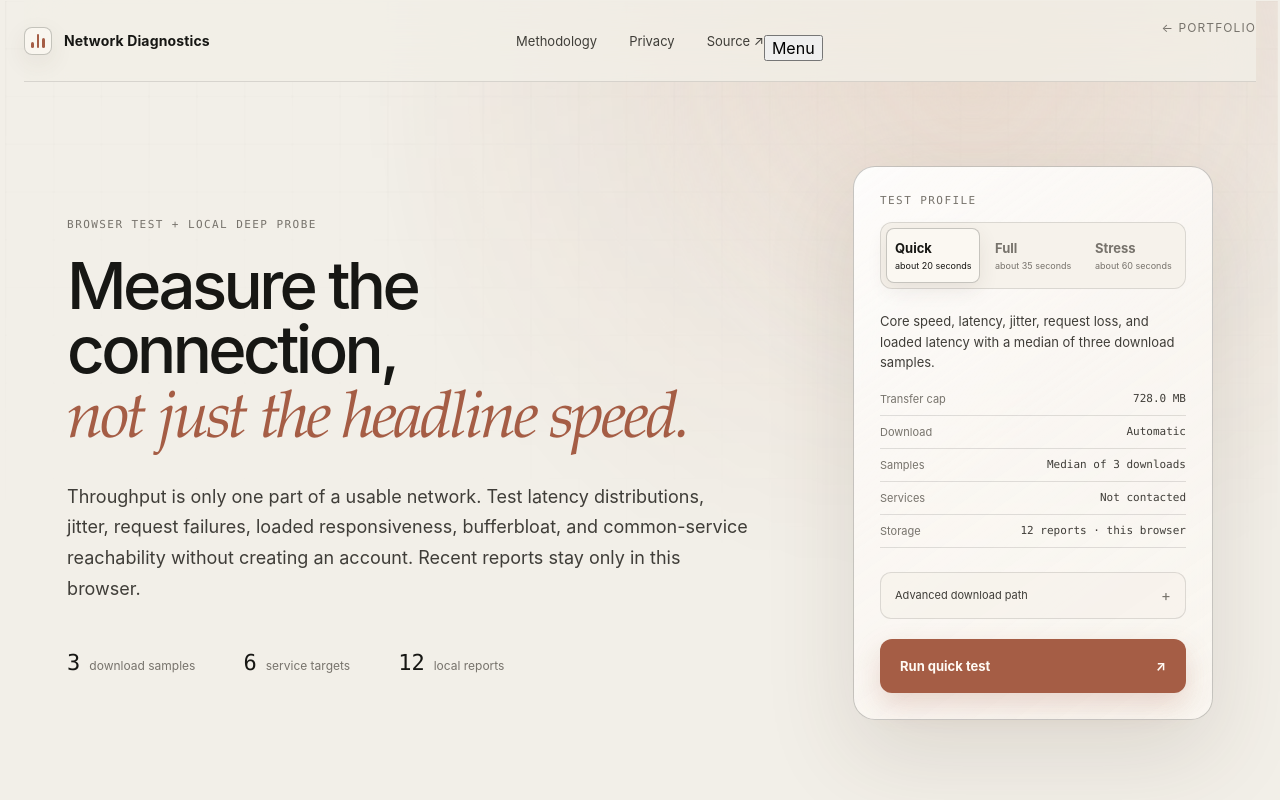
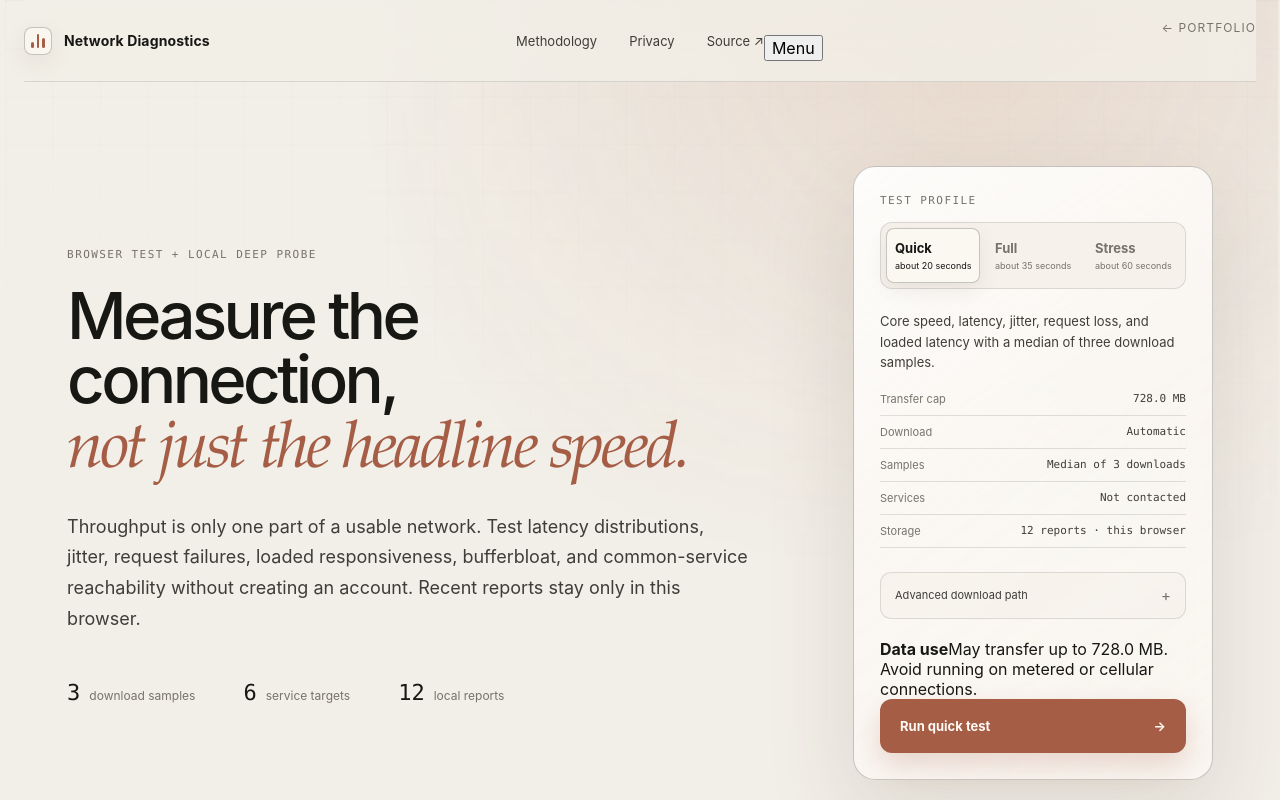
Before and after one commit to JohnnyZLi/Network-Diagnostics-Suite, a React (Vite) app: page / in a window 1280 px wide. Shown: the top 800 px of the page. Built offline with nearby package versions, Linux system fonts and the light colour scheme.

Commit message:
Clarify test data usage

```diff
--- a/src/components/TestControls.tsx
+++ b/src/components/TestControls.tsx
@@ -6,10 +6,10 @@ interface TestControlsProps {
   mode: TestMode;
   downloadPath: DownloadPathPreference;
   running: boolean;
-  stressConfirmed: boolean;
+  dataConfirmed: boolean;
   onModeChange: (mode: TestMode) => void;
   onDownloadPathChange: (path: DownloadPathPreference) => void;
-  onStressConfirmed: (confirmed: boolean) => void;
+  onDataConfirmed: (confirmed: boolean) => void;
   onStart: () => void;
   onCancel: () => void;
 }
@@ -24,16 +24,16 @@ export function TestControls({
   mode,
   downloadPath,
   running,
-  stressConfirmed,
+  dataConfirmed,
   onModeChange,
   onDownloadPathChange,
-  onStressConfirmed,
+  onDataConfirmed,
   onStart,
   onCancel
 }: TestControlsProps) {
   const config = TEST_MODES[mode];
   const transferCap = config.downloadCapBytes + config.uploadCapBytes;
-  const requiresConfirmation = mode === "extended";
+  const requiresConfirmation = mode !== "quick";
 
   return (
     <section className="test-controls" aria-labelledby="test-controls-title">
@@ -86,14 +86,21 @@ export function TestControls({
         </div>
       </details>
 
+      {!running && (
+        <div className={`data-use-note data-use-note--${mode}`}>
+          <strong>Data use</strong>
+          <span>May transfer up to {formatBytes(transferCap)}. Avoid running on metered or cellular connections.</span>
+        </div>
+      )}
+
       {requiresConfirmation && !running && (
         <label className="data-confirmation">
           <input
             type="checkbox"
-            checked={stressConfirmed}
-            onChange={(event) => onStressConfirmed(event.target.checked)}
+            checked={dataConfirmed}
+            onChange={(event) => onDataConfirmed(event.target.checked)}
           />
-          <span>I understand this test may transfer up to {formatBytes(transferCap)}.</span>
+          <span>I understand this {config.name.toLowerCase()} test may transfer up to {formatBytes(transferCap)}.</span>
         </label>
       )}
 
@@ -106,10 +113,10 @@ export function TestControls({
           type="button"
           className="run-button"
           onClick={onStart}
-          disabled={requiresConfirmation && !stressConfirmed}
+          disabled={requiresConfirmation && !dataConfirmed}
         >
           Run {config.name.toLowerCase()} test
-          <span aria-hidden="true">↗</span>
+          <span aria-hidden="true">→</span>
         </button>
       )}
     </section>
```
